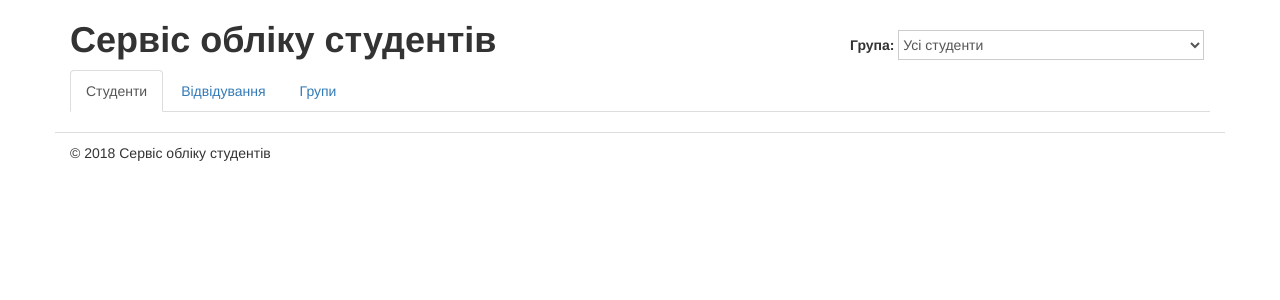
After one commit to AleksanderZahar/django-students_db_podoba, a Django app: template students/templates/students/base.html in a window 1280 px wide. The commit adds this page. Shown: the top 300 px of the page. Run offline with Django 3.2, Linux system fonts and the light colour scheme; the template is opened without the code that fills it, so the values that code supplies are empty; some libraries are stand-ins or nearby versions.

Commit message:
make base

```diff
--- /dev/null
+++ b/students/templates/students/base.html
@@ -0,0 +1,88 @@
+{% load static from staticfiles %}
+<!DOCTYPE html>
+<html lang="uk">
+<head>
+    <meta charset="UTF-8"/>
+    <title>Сервіс обліку студентів - {% block meta_title %}{% endblock meta_title %}</title>
+    <meta name="description" value="Система обліку студентів ВНЗ"/>
+    <meta name="viewport" content="width=device-width, initial-scale=1">
+
+    <!-- Include Styles -->
+    <link rel="stylesheet"
+          href="https://cdn.jsdelivr.net/bootstrap/3.3.0/css/bootstrap.min.css">
+    <link rel="stylesheet" href="{% static 'css/main.css' %}">
+    {% block extra_css %}{% endblock extra_css %}
+
+</head>
+
+<body>
+
+<!-- Start Container -->
+<div class="container">
+
+    <!-- Start Headder -->
+    <div class="row" id="header">
+
+        <!-- Logo -->
+        <div class="col-xs-8">
+            <h1>Сервіс обліку студентів</h1>
+        </div>
+
+        <!-- Group Selector -->
+        <div class="col-xs-4" id="group-selector">
+            <strong>Група:</strong>
+            <select>
+                <option value="">Усі студенти</option>
+                <option value="">МтМ - 21, Подоба Віталій (№ 254)</option>
+                <option value="">МтМ - 22, Захаров Олександр (№ 2123)</option>
+            </select>
+        </div>
+    </div>
+    <!-- End Header -->
+
+    <!-- Start SubHeader -->
+    <div class="row" id="sub-header">
+        <div class="col-xs-12">
+            <ul class="nav nav-tabs" role="tablist">
+                <li role="presentation" class="active"><a href="{% url 'home' %}">Студенти</a></li>
+                <li role="presentation"><a href="/journal">Відвідування</a></li>
+                <li role="presentation"><a href="{% url 'groups' %}">Групи</a></li>
+            </ul>
+        </div>
+    </div>
+    <!-- End SubHeader -->
+
+    <!-- Start Content Columns-->
+    <div class="row" id="content-columns">
+        <div class="col-xs-12" id="content-column">
+            {% comment "Not used alert so far" %}
+            <!--Status Message-->
+            <div class="alert alert-warning" role="alert">Status Update!</div>
+            {% endcomment %}
+
+            <h2>{% block title %}{% endblock title%}</h2>
+            {% block contetnt %}{% endblock contetnt%}
+
+        </div>
+    </div>
+    <!-- End Main Page Content -->
+
+    <!-- Start Footer -->
+    <div class="row" id="footer">
+        <div class="col-xs-12">
+            &copy; 2018 Сервіс обліку студентів
+        </div>
+    </div>
+    <!-- End Footer -->
+
+</div>
+<!--End Container -->
+
+
+<!-- Javascripts Section -->
+<script src="http://cdnjs.cloudflare.com/ajax/libs/jquery/2.1.1/jquery.js"></script>
+<script src="https://cdn.jsdelivr.net/bootstrap/3.3.0/js/bootstrap.min.js"></script>
+
+</body>
+
+</html>
```
Also changed, not shown: students/templates/students/students_list.html (indentation only).
